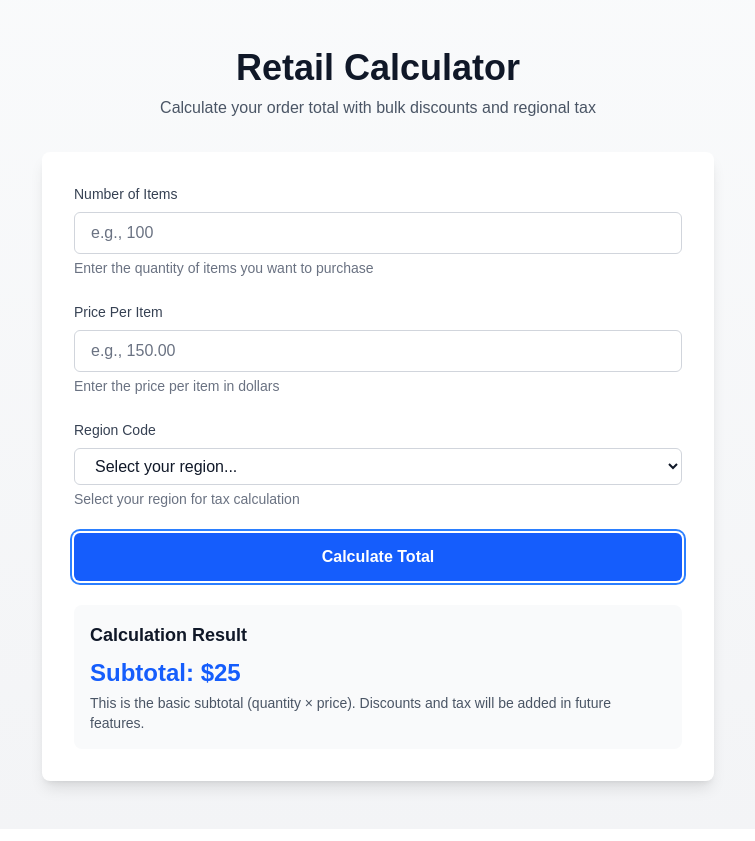
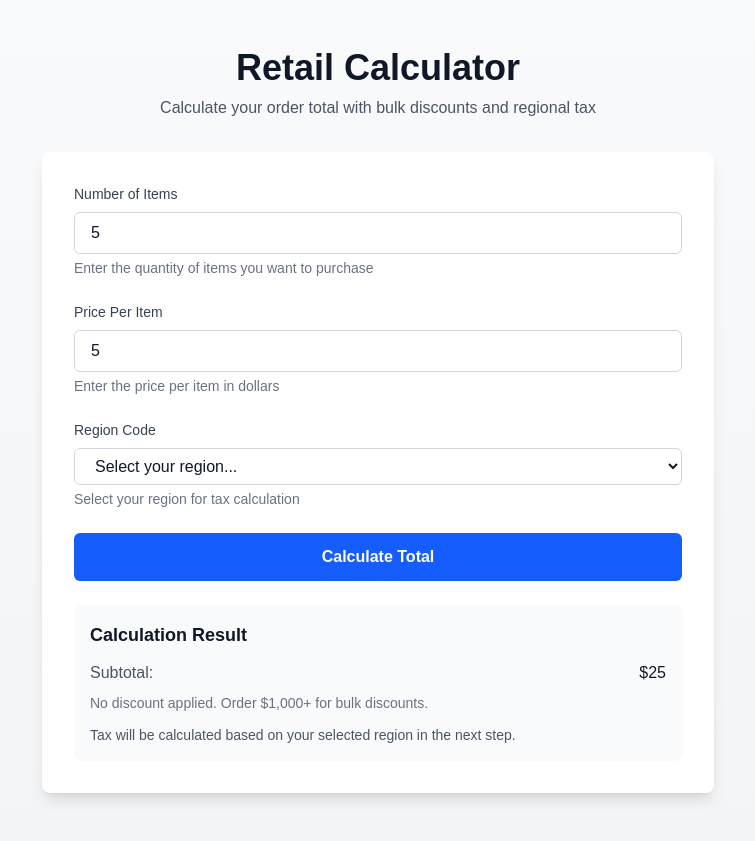
Before and after one commit to kaylee2000/foodstuffs-retail-calculator, a Next.js app: page / in a window 1280 px wide. Both pictures are taken after typing "5", "5" into the empty fields and a click on the button "Calculate Total". Shown: the whole page, without its empty margins (262-1017 px from the left). Built offline with nearby package versions, Linux system fonts and the light colour scheme.

Commit message:
Discount Calculation done

```diff
--- a/app/actions.ts
+++ b/app/actions.ts
@@ -1,9 +1,12 @@
 'use server';
 
-import { calculateSubtotal } from '@/lib/calculator';
+import { calculateSubtotal, calculateDiscountAmount } from '@/lib/calculator';
 
 export type CalculationResult = {
   subtotal: number;
+  discountAmount: number;
+  discountRate: number;
+  discountedPrice: number;
   error?: string;
 };
 
@@ -18,6 +21,9 @@ export async function calculatePriceAction(
     if (isNaN(quantity) || isNaN(pricePerItem)) {
       return {
         subtotal: 0,
+        discountAmount: 0,
+        discountRate: 0,
+        discountedPrice: 0,
         error: 'Please enter valid numbers',
       };
     }
@@ -25,18 +31,29 @@ export async function calculatePriceAction(
     if (quantity <= 0 || pricePerItem <= 0) {
       return {
         subtotal: 0,
+        discountAmount: 0,
+        discountRate: 0,
+        discountedPrice: 0,
         error: 'Quantity and price must be positive numbers',
       };
     }
 
     const subtotal = calculateSubtotal(quantity, pricePerItem);
+    const { discountAmount, discountRate } = calculateDiscountAmount(subtotal);
+    const discountedPrice = subtotal - discountAmount;
 
     return {
       subtotal,
+      discountAmount,
+      discountRate,
+      discountedPrice,
     };
   } catch (error) {
     return {
       subtotal: 0,
+      discountAmount: 0,
+      discountRate: 0,
+      discountedPrice: 0,
       error: 'An error occurred during calculation',
     };
   }
--- a/components/CalculatorForm.tsx
+++ b/components/CalculatorForm.tsx
@@ -6,25 +6,51 @@ import { useState } from 'react';
 export default function CalculatorForm() {
   const [result, setResult] = useState<{
     subtotal: number;
+    discountAmount: number;
+    discountRate: number;
+    discountedPrice: number;
     error?: string;
   } | null>(null);
   const [isLoading, setIsLoading] = useState(false);
+  const [formData, setFormData] = useState({
+    quantity: '',
+    price: '',
+    region: '',
+  });
 
-  async function handleSubmit(formData: FormData) {
+  async function handleSubmit(e: React.FormEvent) {
+    e.preventDefault();
     setIsLoading(true);
+
+    // Create FormData from our state
+    const formDataObj = new FormData();
+    formDataObj.append('quantity', formData.quantity);
+    formDataObj.append('price', formData.price);
+    formDataObj.append('region', formData.region);
+
     try {
-      const calculationResult = await calculatePriceAction(formData);
+      const calculationResult = await calculatePriceAction(formDataObj);
       setResult(calculationResult);
     } catch (error) {
-      setResult({ subtotal: 0, error: 'Failed to calculate' });
+      setResult({
+        subtotal: 0,
+        discountAmount: 0,
+        discountRate: 0,
+        discountedPrice: 0,
+        error: 'Failed to calculate',
+      });
     } finally {
       setIsLoading(false);
     }
   }
 
+  function handleInputChange(field: keyof typeof formData, value: string) {
+    setFormData((prev) => ({ ...prev, [field]: value }));
+  }
+
   return (
     <div className="space-y-6">
-      <form action={handleSubmit} className="space-y-6">
+      <form onSubmit={handleSubmit} className="space-y-6">
         <div>
           <label
             htmlFor="quantity"
@@ -36,6 +62,8 @@ export default function CalculatorForm() {
             type="number"
             id="quantity"
             name="quantity"
+            value={formData.quantity}
+            onChange={(e) => handleInputChange('quantity', e.target.value)}
             placeholder="e.g., 100"
             className="w-full px-4 py-2 border border-gray-300 rounded-md focus:ring-2 focus:ring-blue-500 focus:border-transparent placeholder-gray-500 text-gray-900"
           />
@@ -55,6 +83,8 @@ export default function CalculatorForm() {
             type="number"
             id="price"
             name="price"
+            value={formData.price}
+            onChange={(e) => handleInputChange('price', e.target.value)}
             placeholder="e.g., 150.00"
             step="0.01"
             className="w-full px-4 py-2 border border-gray-300 rounded-md focus:ring-2 focus:ring-blue-500 focus:border-transparent placeholder-gray-500 text-gray-900"
@@ -74,6 +104,8 @@ export default function CalculatorForm() {
           <select
             id="region"
             name="region"
+            value={formData.region}
+            onChange={(e) => handleInputChange('region', e.target.value)}
             className="w-full px-4 py-2 border border-gray-300 rounded-md focus:ring-2 focus:ring-blue-500 focus:border-transparent text-gray-900"
           >
             <option value="">Select your region...</option>
@@ -105,15 +137,51 @@ export default function CalculatorForm() {
             </div>
           ) : (
             <div>
-              <h3 className="text-lg font-semibold text-gray-900 mb-2">
+              <h3 className="text-lg font-semibold text-gray-900 mb-3">
                 Calculation Result
               </h3>
-              <div className="text-2xl font-bold text-blue-600">
-                Subtotal: ${result.subtotal.toLocaleString()}
+
+              <div className="space-y-2">
+                <div className="flex justify-between items-center">
+                  <span className="text-gray-600">Subtotal:</span>
+                  <span className="font-medium text-gray-900">
+                    ${result.subtotal.toLocaleString()}
+                  </span>
+                </div>
+
+                {result.discountAmount > 0 && (
+                  <>
+                    <div className="flex justify-between items-center">
+                      <span className="text-gray-600">
+                        Discount ({Math.round(result.discountRate * 100)}%):
+                      </span>
+                      <span className="font-medium text-green-600">
+                        -${result.discountAmount.toLocaleString()}
+                      </span>
+                    </div>
+                    <div className="border-t pt-2">
+                      <div className="flex justify-between items-center">
+                        <span className="font-semibold text-gray-900">
+                          Discounted Price:
+                        </span>
+                        <span className="font-bold text-blue-600 text-lg">
+                          ${result.discountedPrice.toLocaleString()}
+                        </span>
+                      </div>
+                    </div>
+                  </>
+                )}
+
+                {result.discountAmount === 0 && (
+                  <div className="text-sm text-gray-500 mt-2">
+                    No discount applied. Order $1,000+ for bulk discounts.
+                  </div>
+                )}
               </div>
-              <p className="text-sm text-gray-600 mt-1">
-                This is the basic subtotal (quantity × price). Discounts and tax
-                will be added in future features.
+
+              <p className="text-sm text-gray-600 mt-3">
+                Tax will be calculated based on your selected region in the next
+                step.
               </p>
             </div>
           )}
--- a/lib/calculator.ts
+++ b/lib/calculator.ts
@@ -1,3 +1,5 @@
+import { DISCOUNT_TIERS } from './constants';
+
 /**
  * Calculate the subtotal for an order
  * @param quantity - Number of items
@@ -10,3 +12,59 @@ export function calculateSubtotal(
 ): number {
   return quantity * pricePerItem;
 }
+
+/**
+ * Find the applicable discount rate for a given subtotal
+ * @param subtotal - Order subtotal amount
+ * @returns Discount rate (0-1) and threshold information
+ */
+export function findDiscountRate(subtotal: number): {
+  rate: number;
+  threshold: number;
+} {
+  // Find the highest applicable discount tier
+  for (const tier of DISCOUNT_TIERS) {
+    if (subtotal >= tier.threshold) {
+      return {
+        rate: tier.rate,
+        threshold: tier.threshold,
+      };
+    }
+  }
+
+  // No discount applies
+  return {
+    rate: 0,
+    threshold: 0,
+  };
+}
+
+/**
+ * Calculate discount amount based on subtotal
+ * @param subtotal - Order subtotal amount
+ * @returns Discount amount and rate information
+ */
+export function calculateDiscountAmount(subtotal: number): {
+  discountAmount: number;
+  discountRate: number;
+  threshold: number;
+} {
+  const { rate, threshold } = findDiscountRate(subtotal);
+  const discountAmount = subtotal * rate;
+
+  return {
+    discountAmount,
+    discountRate: rate,
+    threshold,
+  };
+}
+
+/**
+ * Apply discount to subtotal
+ * @param subtotal - Original subtotal
+ * @returns Discounted price
+ */
+export function applyDiscount(subtotal: number): number {
+  const { discountAmount } = calculateDiscountAmount(subtotal);
+  return subtotal - discountAmount;
+}
--- /dev/null
+++ b/lib/constants.ts
@@ -0,0 +1,22 @@
+/**
+ * Discount tiers for bulk orders
+ * Each tier represents the minimum order value and discount percentage
+ */
+export const DISCOUNT_TIERS = [
+  { threshold: 50000, rate: 0.15 }, // 15% for orders $50,000+
+  { threshold: 10000, rate: 0.1 }, // 10% for orders $10,000+
+  { threshold: 7000, rate: 0.07 }, // 7% for orders $7,000+
+  { threshold: 5000, rate: 0.05 }, // 5% for orders $5,000+
+  { threshold: 1000, rate: 0.03 }, // 3% for orders $1,000+
+] as const;
+
+/**
+ * Region tax rates
+ */
+export const TAX_RATES = {
+  AUK: 0.0685, // 6.85%
+  WLG: 0.08, // 8.00%
+  WAI: 0.0625, // 6.25%
+  CHC: 0.04, // 4.00%
+  TAS: 0.0825, // 8.25%
+} as const;
```
Also changed, not shown: 2 other files (tests, documents, lock files or other folders).
